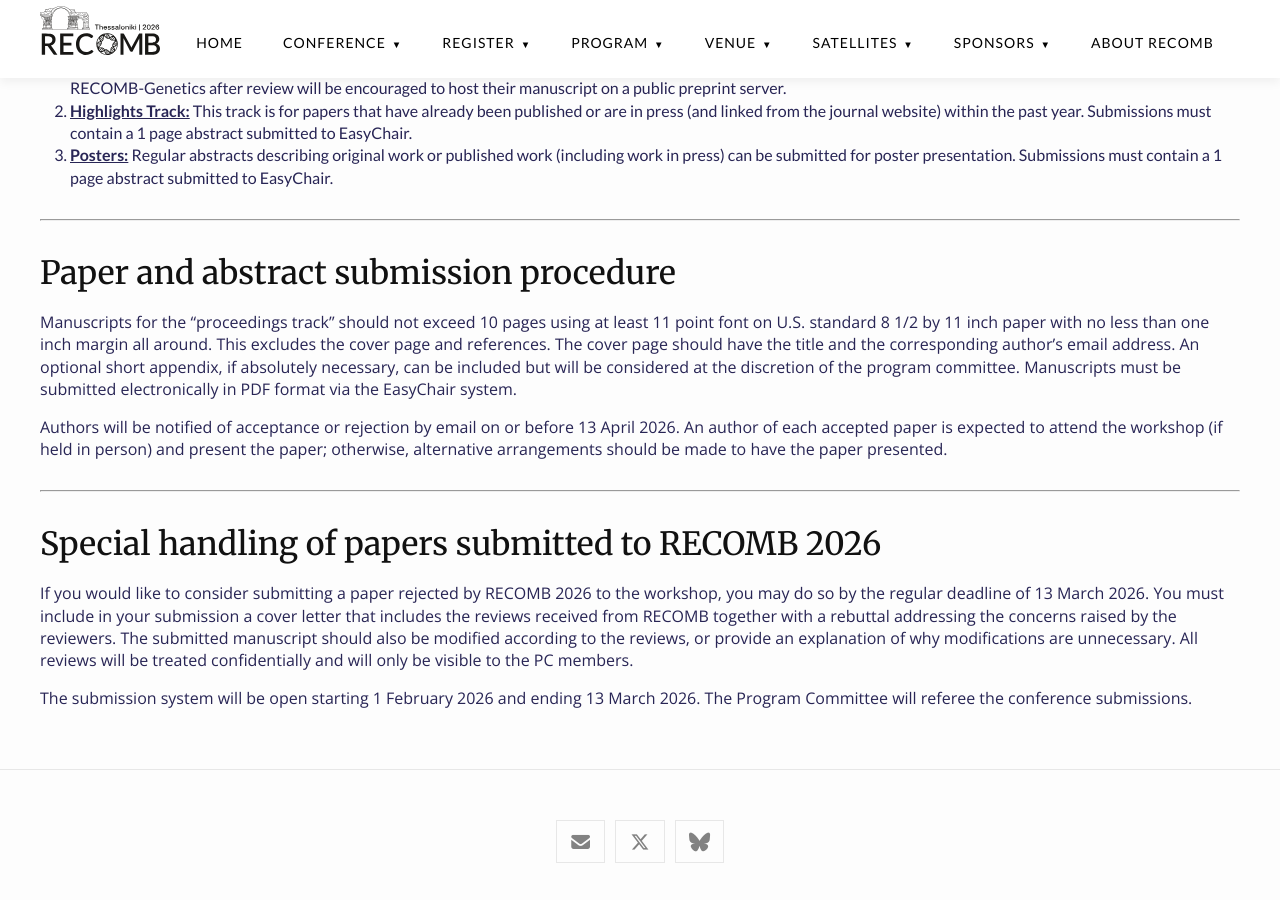
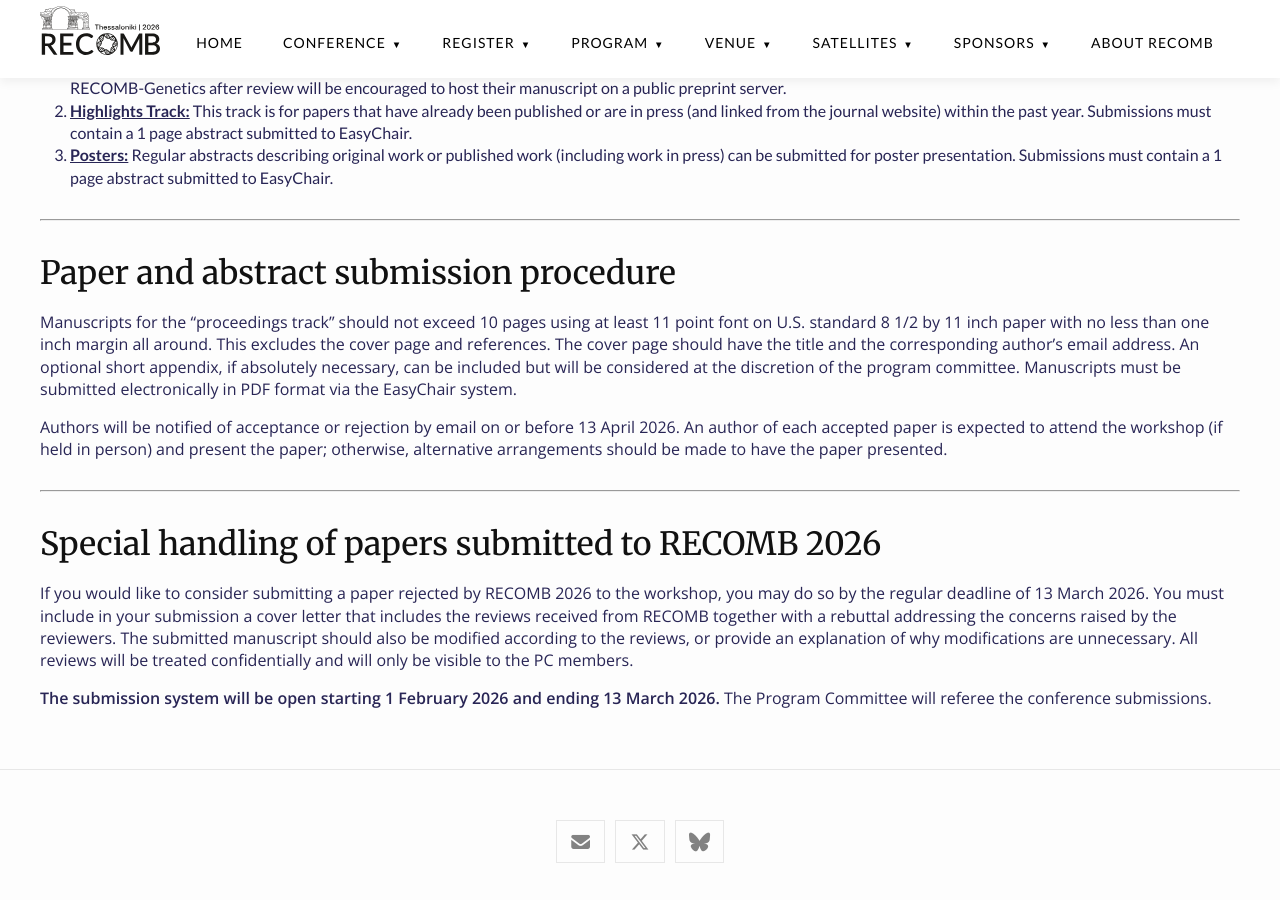
Before and after one commit to recomb-conference/recomb2026, a Jekyll site: the page built from recombgenetics.md, in a window 1280 px wide and 900 px high, scrolled down 2042 px. Built offline with Jekyll 4.4.1, drawn with Linux system fonts in a browser that asks for light colours; nearby versions of some CDN libraries.

```diff
--- a/recombgenetics.md
+++ b/recombgenetics.md
@@ -91,4 +91,4 @@ Authors will be notified of acceptance or rejection by email on or before 13 Apr
 
 If you would like to consider submitting a paper rejected by RECOMB 2026 to the workshop, you may do so by the regular deadline of 13 March 2026. You must include in your submission a cover letter that includes the reviews received from RECOMB together with a rebuttal addressing the concerns raised by the reviewers. The submitted manuscript should also be modified according to the reviews, or provide an explanation of why modifications are unnecessary. All reviews will be treated confidentially and will only be visible to the PC members.
 
-The submission system will be open starting 1 February 2026 and ending 13 March 2026. The Program Committee will referee the conference submissions.
+**The submission system will be open starting 1 February 2026 and ending 13 March 2026.** The Program Committee will referee the conference submissions.
```
